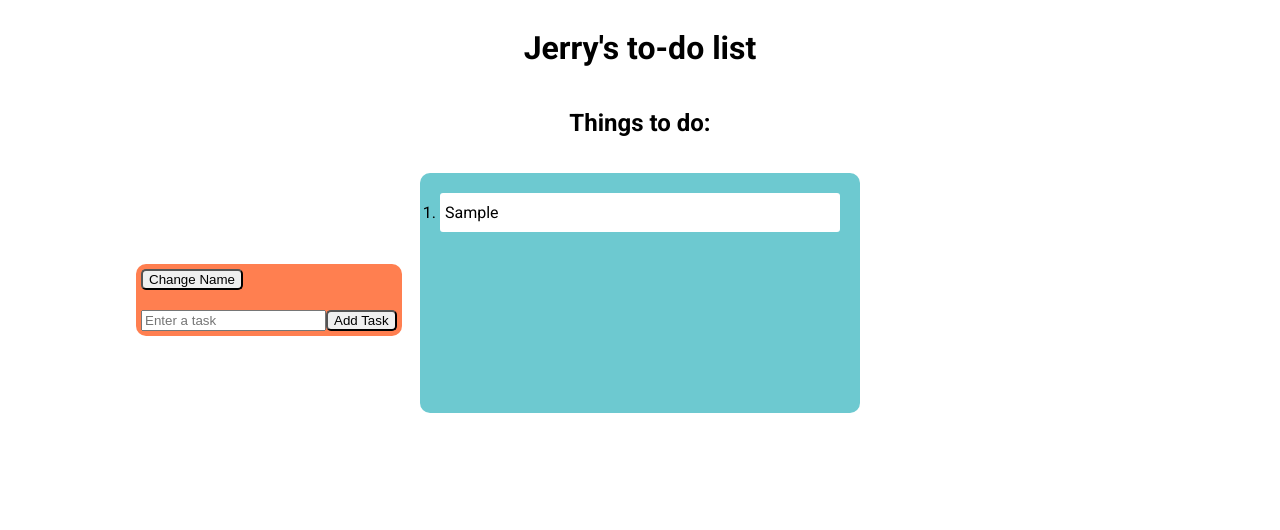
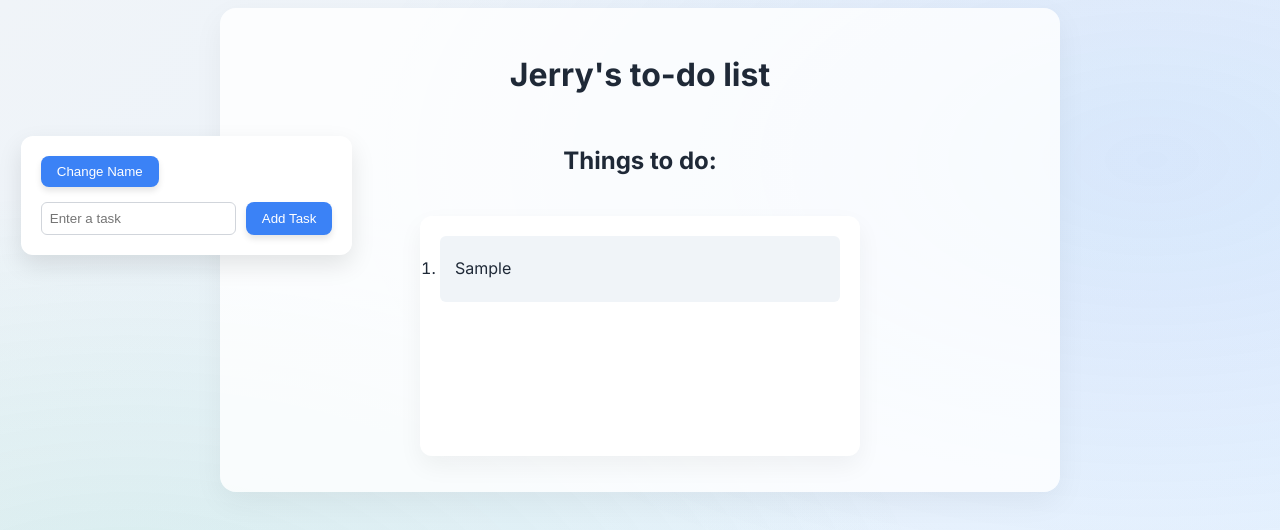
Before and after one commit to Lillebravo/To-do-List, a plain HTML site: page index.html in a window 1280 px wide. Both pictures are taken after typing "Sample" into the empty fields and a click on the button "Add Task". Drawn offline with nearby package versions, Linux system fonts and the light colour scheme.

Commit message:
made some big graphic changes

```diff
--- a/index.css
+++ b/index.css
@@ -1,7 +1,35 @@
-@import url("https://fonts.googleapis.com/css2?family=Roboto:ital,wght@0,100;0,300;0,400;0,500;0,700;0,900;1,100;1,300;1,400;1,500;1,700;1,900&display=swap");
+@import url("https://fonts.googleapis.com/css2?family=Inter:wght@300;400;500;600;700&display=swap");
+
+:root {
+    --primary-color: #3b82f6;
+    --secondary-color: #10b981;
+    --background-color: #f0f4f8;
+    --text-color: #1f2937;
+    --accent-color: #6366f1;
+    --completed-background: #e6f3ee;
+}
 
 html {
-  font-family: "Roboto", serif;
+    font-family: 'Inter', sans-serif;
+    background: linear-gradient(135deg, #f0f4f8 0%, #e6f2ff 100%);
+    min-height: 100vh;
+    background-attachment: fixed;
+    color: var(--text-color);
+    line-height: 1.6;
+}
+
+body::before {
+    content: "";
+    position: fixed;
+    top: 0;
+    left: 0;
+    width: 100%;
+    height: 100%;
+    background:
+        radial-gradient(at 10% 80%, rgba(16, 185, 129, 0.1) 0px, transparent 50%),
+        radial-gradient(at 90% 20%, rgba(59, 130, 246, 0.1) 0px, transparent 50%);
+    pointer-events: none;
+    z-index: -1;
 }
 
 .tasksContainer {
@@ -9,35 +37,62 @@ html {
     align-items: center;
     justify-content: center;
     flex-direction: column;
+    max-width: 800px;
+    margin: 0 auto;
+    padding: 20px;
+    background: rgba(255, 255, 255, 0.8);
+    border-radius: 16px;
+    box-shadow: 0 10px 30px rgba(0, 0, 0, 0.05);
 }
 
 .sideMenu {
-    margin-top: 20%;
-    margin-left: 10%;
-    gap: 20px;
+    margin-top: 10%;
+    margin-left: 1%;
+    gap: 15px;
     position: fixed;
     display: flex;
     align-items: flex-start;
     justify-content: flex-start;
     flex-direction: column;
+    background-color: white;
+    border-radius: 12px;
+    padding: 20px;
+    box-shadow: 0 10px 25px rgba(0, 0, 0, 0.1);
+    transition: all 0.3s ease;
+}
 
-    background-color: coral;
-    border-radius: 10px;
-    padding: 5px;
+.sideMenu:hover {
+    transform: translateY(-5px);
+    box-shadow: 0 15px 30px rgba(0, 0, 0, 0.15);
 }
 
 button {
-    border-radius: 5px;
+    border-radius: 8px;
     cursor: pointer;
+    padding: 8px 16px;
+    background-color: var(--primary-color);
+    color: white;
+    border: none;
+    font-weight: 500;
+    transition: all 0.3s ease;
+    box-shadow: 0 4px 6px rgba(0, 0, 0, 0.1);
 }
 
 button:hover {
-    opacity: 80%;
+    background-color: var(--accent-color);
+    transform: translateY(-2px);
+    box-shadow: 0 6px 8px rgba(0, 0, 0, 0.15);
+}
+
+button:active {
+    transform: translateY(1px);
+    box-shadow: 0 2px 4px rgba(0, 0, 0, 0.1);
 }
 
 .inputTaskField {
     display: flex;
     flex-direction: row;
+    gap: 10px;
 }
 
 .inputNameField {
@@ -46,60 +101,93 @@ button:hover {
 
 .task-wrapper {
     margin: 5px 0;
+    display: flex;
+    align-items: center;
+    gap: 10px;
+    transition: all 0.3s ease;
 }
 
 .task-wrapper span:first-child {
-    margin-right: 10px;
+    flex-grow: 1;
     cursor: pointer;
+    padding: 5px;
+    border-radius: 4px;
+    transition: background-color 0.3s ease;
 }
 
-.material-symbols-outlined, .taskCompleted{
+.material-symbols-outlined, .taskCompleted {
     cursor: pointer;
+    transition: all 0.3s ease;
+    opacity: 0.7;
 }
 
-ul {
+.material-symbols-outlined:hover, .taskCompleted:hover {
+    opacity: 1;
+    transform: scale(1.1);
+}
+
+ul, ol {
     display: none;
-    background-color: rgb(116, 243, 116);
-    color: black;
-    border-radius: 10px;
+    background-color: white;
+    color: var(--text-color);
+    border-radius: 12px;
     min-height: 200px;
     min-width: 400px;
     padding: 20px;
+    box-shadow: 0 10px 25px rgba(0, 0, 0, 0.05);
 }
 
-ol {
-    display: none;
-    background-color: rgb(109, 201, 208);
-    border-radius: 10px;
-    min-height: 200px;
-    min-width: 400px;
-    padding: 20px;
-}
+/* ul li::marker {
+    list-style-type:none;
+    content: "check";
+} */
 
 li {
     min-width: 300px;
-   background-color: white;
-   border-radius: 3px;
-   padding: 5px;
+    background-color: var(--background-color);
+    border-radius: 6px;
+    padding: 10px;
+    margin-bottom: 10px;
+    transition: all 0.3s ease;
 }
 
 ul li {
     text-decoration: line-through;
+    color: #6b7280;
+    background-color: var(--completed-background);
+    opacity: 0.8;
 }
 
 #completedTasksHeader {
     display: none;
+    color: var(--secondary-color);
+    font-weight: 600;
 }
 
 .selectedTask {
-    animation: enlarge 2s ease-in-out forwards; /* 2s duration, ease-in-out timing */
+    animation: enlarge 0.5s ease-in-out forwards;
+    background-color: rgba(59, 130, 246, 0.1) !important;
 }
 
 @keyframes enlarge {
     0% {
-        transform: scale(1); /* Initial size */
+        transform: scale(1);
     }
     100% {
-        transform: scale(1.2); /* 20% bigger */
+        transform: scale(1.05);
     }
 }
+
+/* Additional subtle hover and focus animations */
+input {
+    padding: 8px;
+    border-radius: 6px;
+    border: 1px solid #d1d5db;
+    transition: all 0.3s ease;
+}
+
+input:focus {
+    outline: none;
+    border-color: var(--primary-color);
+    box-shadow: 0 0 0 3px rgba(59, 130, 246, 0.2);
+}
--- a/index.js
+++ b/index.js
@@ -38,7 +38,7 @@ function setNewName() {
 
 function selectTask(taskWrapper) {
   if (selectedTask) {
-    selectedTask.querySelector("span:first-child").style.backgroundColor = "";
+    selectedTask.querySelector("span:first-child").classList.remove("selectedTask");
     selectedTask.querySelector(".remove-task").style.display = "none";
     selectedTask.querySelector(".move-up-task").style.display = "none";
     selectedTask.querySelector(".move-down-task").style.display = "none";
@@ -156,3 +156,11 @@ function addOperatingButtons(taskWrapper) {
 function isInputValid(input) {
   return input.value.trim() !== "";
 }
+
+// Store the todos in local storage
+
+// An author and timestamp should be visible on every todo.
+
+// You should be able to edit a todo in place.
+
+// You should be able to sort the todos after timestamp or author. Timestamp should be the default sorting.
```
